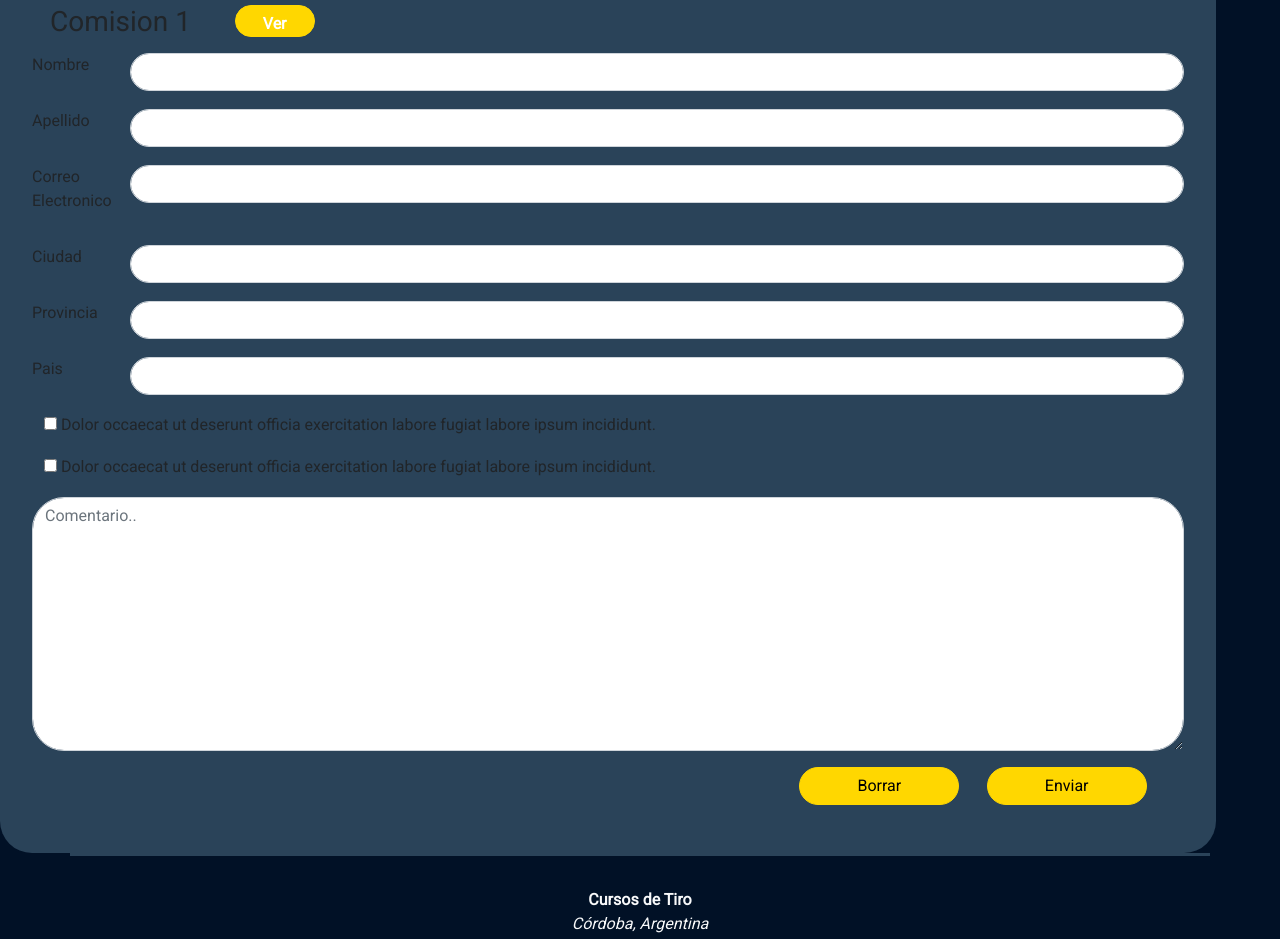
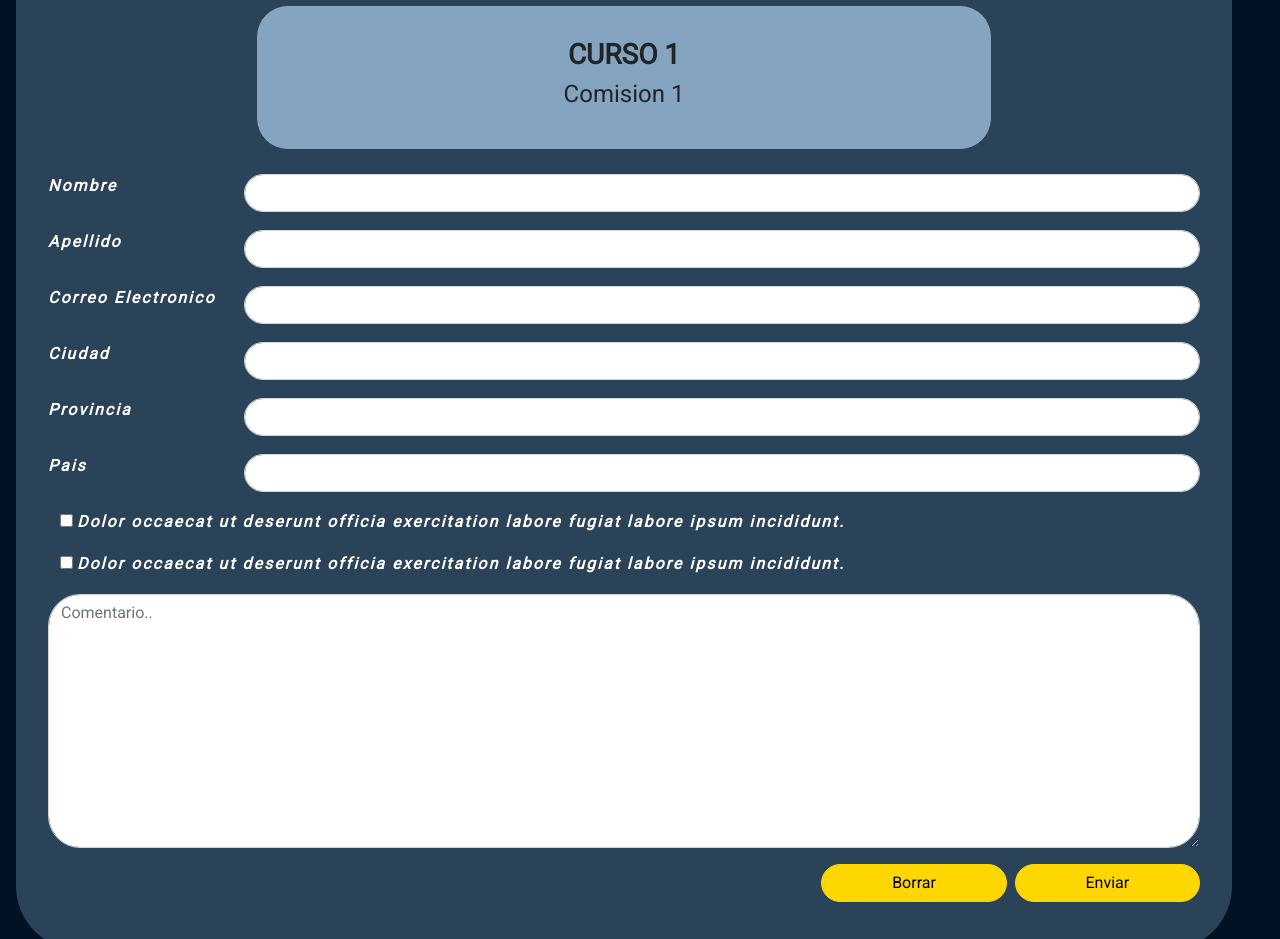
Before and after one commit to nahuel89aquino/CursoCoderWeb, a website: page pages/registration.html in a window 1280 px wide. Shown: the part 247-1186 px from the top of the page. Drawn offline with Linux system fonts and the light colour scheme.

Commit message:
M - cambios en page registration

```diff
--- a/pages/registration.html
+++ b/pages/registration.html
@@ -48,51 +48,52 @@
     </nav>
   </header>
   <main>
-    <h1>Formulario de registro</h1>
-    <form action="" class="form__registration">
-      <h2 class="form__registration--title">Curso 1 </h2>
-      <div class="container">
-        <div class="row gx-1">
-          <h3 class="col-2">Comision 1</h3>
-          <button type="button" class="col-2 btn btn-primary inspectCourse__button mb-3" type="reset">
-            <a href="../pages/course.html">Ver</a>
-          </button>
+    <div class="col-10 registration__title ">
+      <h2>Formulario de registro</h2>
+    </div>
+    <form action="" class="container-fluid form__registration m-3">
+      <div class="row justify-content-center text-center m-4 g-3 registration__subtitle">
+        <div class="col-11 col-md-8 card p-3">
+            <div class="card-body ">
+                <h3><a class="text-dark">CURSO 1</a></h3>
+                <h4 class="text-dark">Comision 1</h4>
+            </div>
+        </div>
+    </div>
 
-        </div>
-      </div>
       <div class="row mb-3 justify-content-center">
-        <label for="name" class="mb-3 col-md-1 col-form-label-md">Nombre</label>
-        <div class="col-md-11">
+        <label for="name" class="mb-3 col-md-2 col-form-label-md">Nombre</label>
+        <div class="col-md-10">
           <input type="text" name="name" class="form-control">
         </div>
       </div>
       <div class="row mb-3 justify-content-center">
-        <label for="name" class="mb-3 col-md-1 col-form-label-md">Apellido</label>
-        <div class="col-md-11">
+        <label for="name" class="mb-3 col-md-2 col-form-label-md">Apellido</label>
+        <div class="col-md-10">
           <input type="text" name="last_name" class="form-control">
         </div>
       </div>
       <div class="row mb-3 justify-content-center">
-        <label for="name" class="mb-3 col-md-1 col-form-label-md">Correo Electronico</label>
-        <div class="col-md-11">
+        <label for="name" class="mb-3 col-md-2 col-form-label-md">Correo Electronico</label>
+        <div class="col-md-10">
           <input type="email" name="email" class="form-control">
         </div>
       </div>
       <div class="row mb-3 justify-content-center">
-        <label for="name" class="mb-3 col-md-1 col-form-label-md">Ciudad</label>
-        <div class="col-md-11">
+        <label for="name" class="mb-3 col-md-2 col-form-label-md">Ciudad</label>
+        <div class="col-md-10">
           <input type="text" name="city" class="form-control">
         </div>
       </div>
       <div class="row mb-3 justify-content-center">
-        <label for="province" class="mb-3 col-md-1 col-form-label-md">Provincia</label>
-        <div class="col-md-11">
+        <label for="province" class="mb-3 col-md-2 col-form-label-md">Provincia</label>
+        <div class="col-md-10">
           <input type="text" name="province" class="form-control">
         </div>
       </div>
       <div class="row mb-3 justify-content-center">
-        <label for="country" class="mb-3 col-md-1 col-form-label-md">Pais</label>
-        <div class="col-md-11">
+        <label for="country" class="mb-3 col-md-2 col-form-label-md">Pais</label>
+        <div class="col-md-10">
           <input type="text" name="country" class="form-control">
         </div>
       </div>
@@ -114,16 +115,13 @@
       </div>
 
       <textarea name="detail" class="form-control mb-3" cols="100" rows="10" placeholder="Comentario.."></textarea>
-      <div class="container">
-        <div class="row gx-2 mb-3 justify-content-md-end align-items-space-arrow">
-          <div class="col-2">
-            <button type="button" class="btn btn-primary contact__button" type="reset">Borrar</button>
-          </div>
-          <div class="col-2">
-            <button type="button" class="btn btn-primary contact__button" type="submit">Enviar</button>
-          </div>
+      <div class="row g-2 mb-3 justify-content-center justify-content-md-end align-items-space-arrow">
+        <div class="col-12 col-md-2">
+          <button type="button" class="btn btn-primary form__registration--button" type="reset">Borrar</button>
         </div>
-
+        <div class="col-12 col-md-2">
+          <button type="button" class="btn btn-primary form__registration--button" type="submit">Enviar</button>
+        </div>
       </div>
     </form>
   </main>
--- a/scss/components/_forms.scss
+++ b/scss/components/_forms.scss
@@ -25,11 +25,20 @@
     }
 }
 .form__registration{
-    @include form__box(map-get($my-colors , "color-2" ), 2rem);
+    @include form__box(map-get($my-colors , "color-2" ), 4rem);
     .form__registration--title{
         text-align: center;
         font-weight: 600;
         padding-bottom: 2rem;
         color: white;
     }
+    .form__registration--button{
+        width: 100%;
+    }
+    label{
+        color: white;
+        letter-spacing: 2px;
+        font-weight: 700;
+        font-style: italic;
+    }
 }
--- a/scss/main.scss
+++ b/scss/main.scss
@@ -10,5 +10,6 @@
 @import 'components/buttons';
 @import 'pages/gallery';
 @import 'pages/contact';
+@import 'pages/registration';
 @import 'pages/course';
 @import 'pages/index';
--- /dev/null
+++ b/scss/pages/_registration.scss
@@ -0,0 +1,17 @@
+@import "../components/titles";
+@import "../abstract/variables";
+main{
+    .registration__title{
+        @include subtitle--left;
+        @include titules-white(700);
+    }
+    .registration__subtitle{
+        .card{
+            background-color: map-get($my-colors, "color-4" );
+            border-radius: 2rem;
+            h3{
+                font-weight: 800;
+            }
+        }
+    }
+}
```
Also changed, not shown: pages/contact.html (+3 -4 lines), styles.css.
